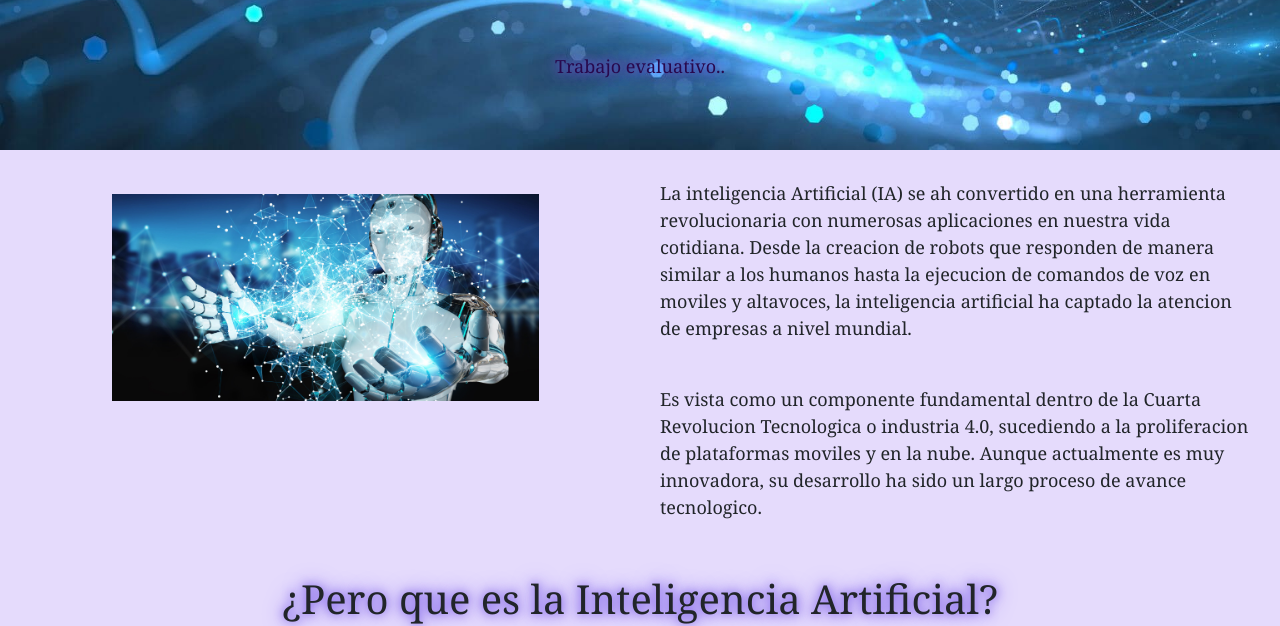
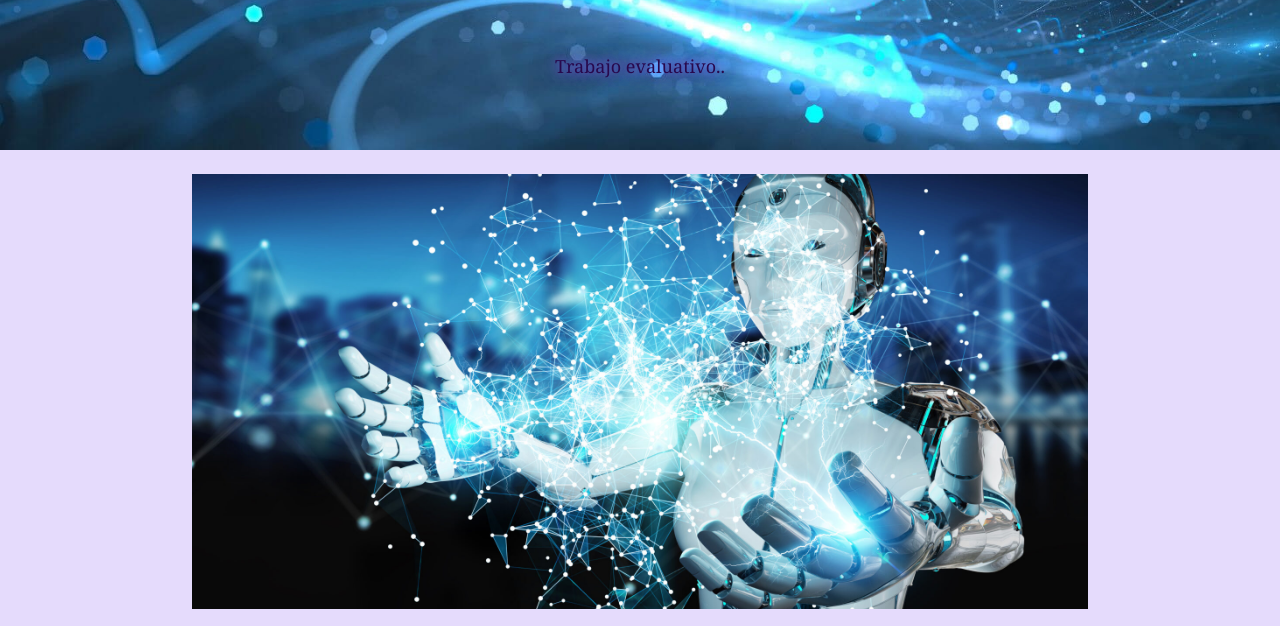
Before and after one commit to arianafanega/TecnologIA, a plain HTML site: page index.html in a window 1280 px wide. Shown: the part 189-815 px from the top of the page. Drawn offline with nearby package versions, Linux system fonts and the light colour scheme.

Commit message:
Update index.html

```diff
--- a/index.html
+++ b/index.html
@@ -51,19 +51,13 @@
     </header>
 
 <section>
-<div class="grilla">
-  <div>
    <br>
      <img src="ia.webp" alt="">
    <br>
- </div>
- <div>
    <p>La inteligencia Artificial (IA) se ah convertido en una herramienta revolucionaria con numerosas aplicaciones en nuestra vida cotidiana. Desde la creacion de robots que responden de manera similar a los humanos hasta la ejecucion de comandos de voz en moviles y altavoces, la inteligencia artificial ha captado la atencion de empresas a nivel mundial.</p>
    <br>
    <p>Es vista como un componente fundamental dentro de la Cuarta Revolucion Tecnologica o industria 4.0, sucediendo a la proliferacion de plataformas moviles y en la nube. Aunque actualmente es muy innovadora, su desarrollo ha sido un largo proceso de avance tecnologico.</p>
    <br>
-  </div>
-</div>
 <h2>¿Pero que es la Inteligencia Artificial?</h2>
 <p>La inteligencia Artificial es un conjunto de tecnologías que permiten a las máquinas realizar tareas que normalmente requieren inteligencia humana, como aprender, resolver problemas, reconocer patrones y tomar decisiones. Esta misma está basada en modelos computacionales inspirados en el funcionamiento del cerebro humano específicamente en redes neuronales profundas que aprenden a partir de grandes volúmenes de datos y experiencias simuladas que abarca diversas disciplinas, como la informatica, el analisis y la estadistica de datos, la ingenieria de hardware y software, la linguistica, la neurociencia, e incluso la filosofia y la psicologia.</p>
 <br>
@@ -357,4 +351,5 @@
 
     </footer>
 </body>
+
 </html>
```
